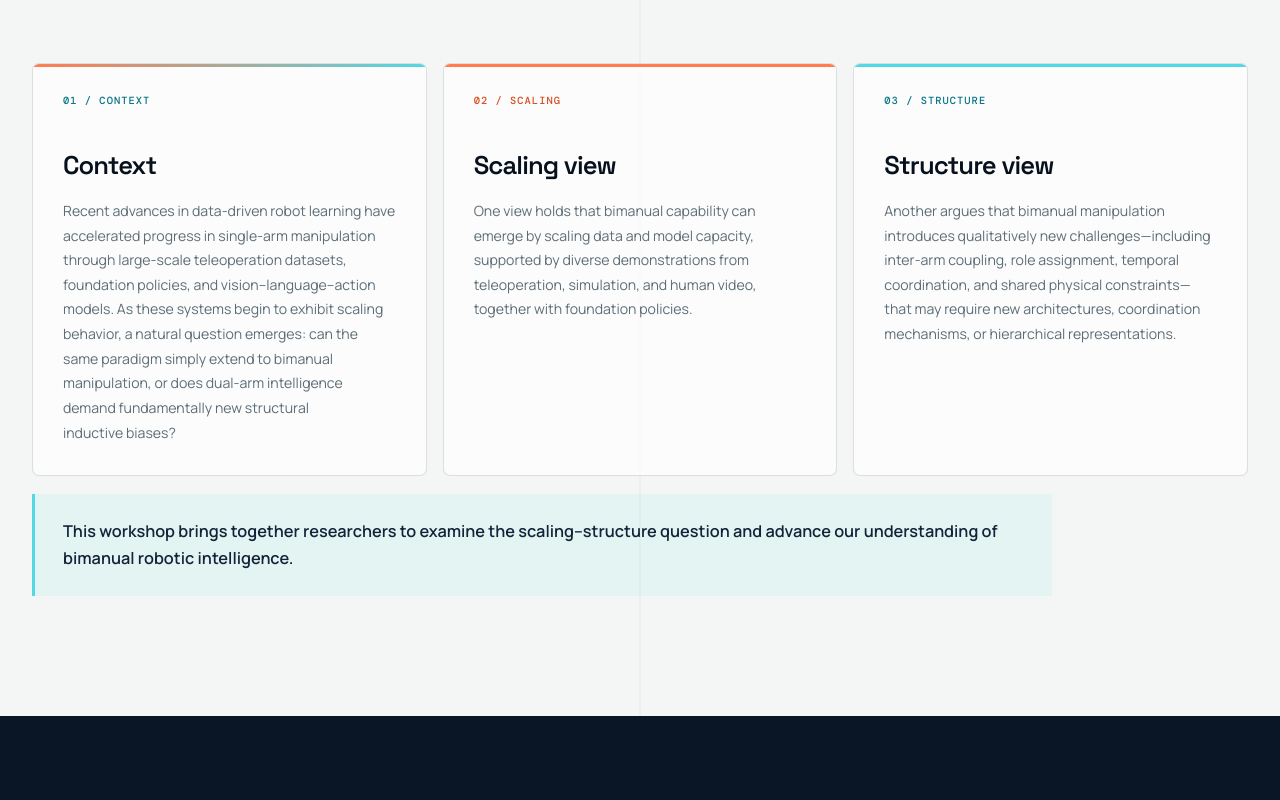
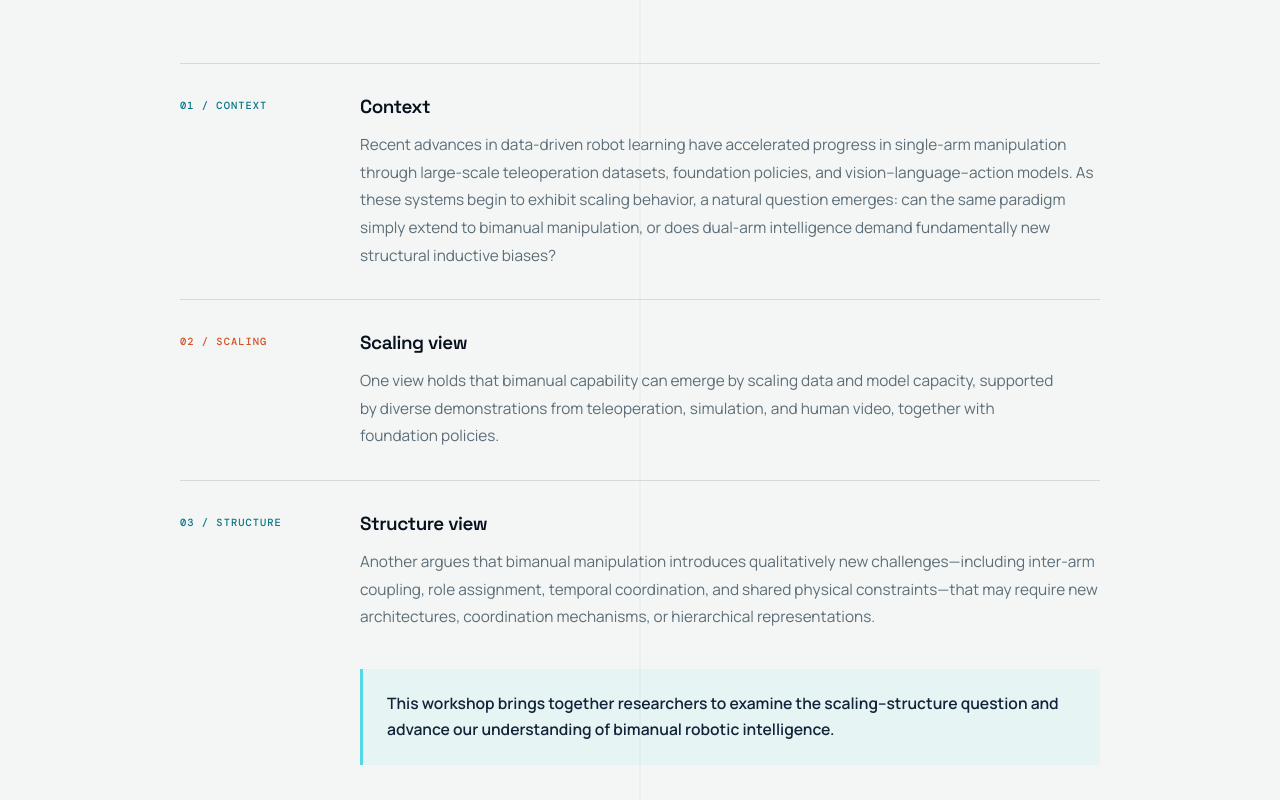
Before and after one commit to bimanual-robot-learning/bimanual-robot-learning.github.io, a React (Vite) app: page / in a window 1280 px wide. Shown: the part 1100-1900 px from the top of the page. Built offline with nearby package versions, Linux system fonts and the light colour scheme.

Commit message:
refine introduction editorial flow

```diff
--- a/src/App.css
+++ b/src/App.css
@@ -499,42 +499,22 @@
     var(--paper);
 }
 
-.intro-points {
+.intro-editorial {
+  width: min(100%, 920px);
+  margin-inline: auto;
+}
+
+.intro-passage {
   display: grid;
-  grid-template-columns: repeat(3, minmax(0, 1fr));
-  gap: 16px;
-}
-
-.intro-point {
-  position: relative;
-  min-height: 360px;
-  padding: 30px;
-  overflow: hidden;
-  background: rgba(255, 255, 255, 0.66);
-  border: 1px solid var(--line-light);
-  border-radius: 7px;
-}
-
-.intro-point::before {
-  position: absolute;
-  top: 0;
-  right: 0;
-  left: 0;
-  height: 3px;
-  background: linear-gradient(90deg, var(--orange), var(--cyan));
-  content: '';
-}
-
-.intro-point--scale::before {
-  background: var(--orange);
-}
-
-.intro-point--structure::before {
-  background: var(--cyan);
-}
-
-.intro-point__label {
-  margin: 0 0 42px;
+  padding: 30px 0;
+  grid-template-columns: 150px minmax(0, 1fr);
+  column-gap: 30px;
+  border-top: 1px solid var(--line-light);
+}
+
+.intro-passage__label {
+  grid-row: 1 / span 2;
+  margin: 5px 0 0;
   color: var(--cyan-deep);
   font-family: var(--font-mono);
   font-size: 0.65rem;
@@ -543,34 +523,38 @@
   text-transform: uppercase;
 }
 
-.intro-point--scale .intro-point__label {
+.intro-passage--scale .intro-passage__label {
   color: var(--orange-deep);
 }
 
-.intro-point h3 {
-  margin: 0 0 18px;
+.intro-passage--structure .intro-passage__label {
+  color: var(--cyan-deep);
+}
+
+.intro-passage h3 {
+  margin: 0 0 12px;
   font-family: var(--font-display);
-  font-size: clamp(1.35rem, 2vw, 1.7rem);
+  font-size: 1.18rem;
   font-weight: 600;
-  letter-spacing: -0.035em;
-}
-
-.intro-point > p:last-child {
+  letter-spacing: -0.025em;
+}
+
+.intro-passage > p:last-child {
   margin: 0;
   color: var(--slate);
-  font-size: 0.88rem;
-  line-height: 1.75;
+  font-size: 0.96rem;
+  line-height: 1.8;
   text-wrap: pretty;
 }
 
 .intro-conclusion {
-  max-width: 1020px;
-  margin: 18px 0 0;
-  padding: 24px 28px;
+  max-width: none;
+  margin: 8px 0 0 180px;
+  padding: 22px 24px;
   color: var(--ink-800);
-  background: rgba(82, 216, 230, 0.09);
+  background: rgba(82, 216, 230, 0.08);
   border-left: 3px solid var(--cyan);
-  font-size: 1.02rem;
+  font-size: 0.98rem;
   font-weight: 600;
   line-height: 1.65;
   text-wrap: pretty;
@@ -1384,14 +1368,6 @@
     display: none;
   }
 
-  .intro-points {
-    grid-template-columns: 1fr;
-  }
-
-  .intro-point {
-    min-height: auto;
-  }
-
   .topic-grid {
     grid-template-columns: 1fr;
   }
@@ -1447,6 +1423,19 @@
 
   .section-description {
     margin-top: 16px;
+  }
+
+  .intro-passage {
+    grid-template-columns: 1fr;
+    row-gap: 10px;
+  }
+
+  .intro-passage__label {
+    grid-row: auto;
+  }
+
+  .intro-conclusion {
+    margin-left: 0;
   }
 
   .hero {
--- a/src/App.tsx
+++ b/src/App.tsx
@@ -195,21 +195,23 @@ function App() {
               </div>
             </div>
 
-            <div className="intro-points">
+            <div className="intro-editorial" data-testid="intro-editorial">
               {introduction.points.map((point) => (
                 <article
-                  className={`intro-point intro-point--${point.tone}`}
-                  data-testid="intro-point"
+                  className={`intro-passage intro-passage--${point.tone}`}
+                  data-testid="intro-passage"
                   key={point.title}
                 >
-                  <p className="intro-point__label">{point.label}</p>
+                  <p className="intro-passage__label">{point.label}</p>
                   <h3>{point.title}</h3>
                   <p>{point.description}</p>
                 </article>
               ))}
+
+              <p className="intro-conclusion" data-testid="intro-conclusion">
+                {introduction.conclusion}
+              </p>
             </div>
-
-            <p className="intro-conclusion">{introduction.conclusion}</p>
           </div>
         </section>
 
```
Also changed, not shown: 1 other file (tests, documents, lock files or other folders).
